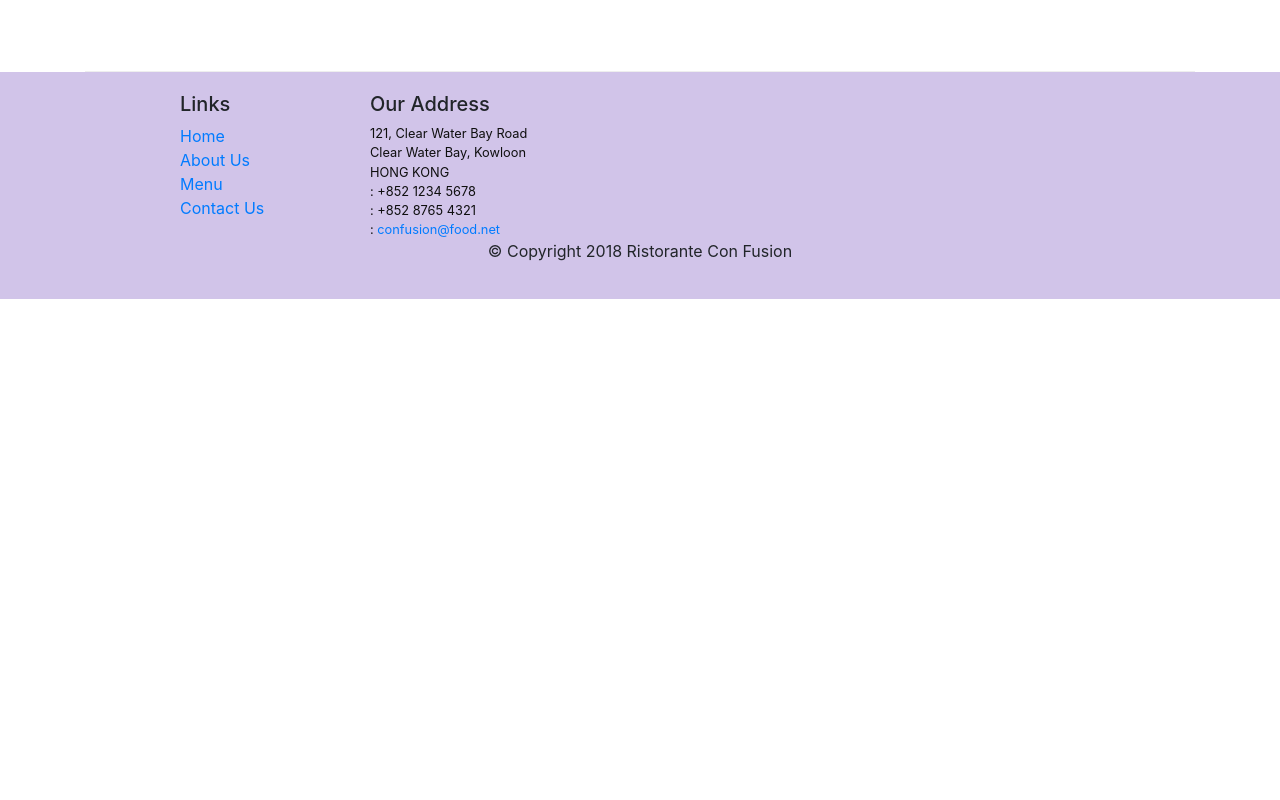
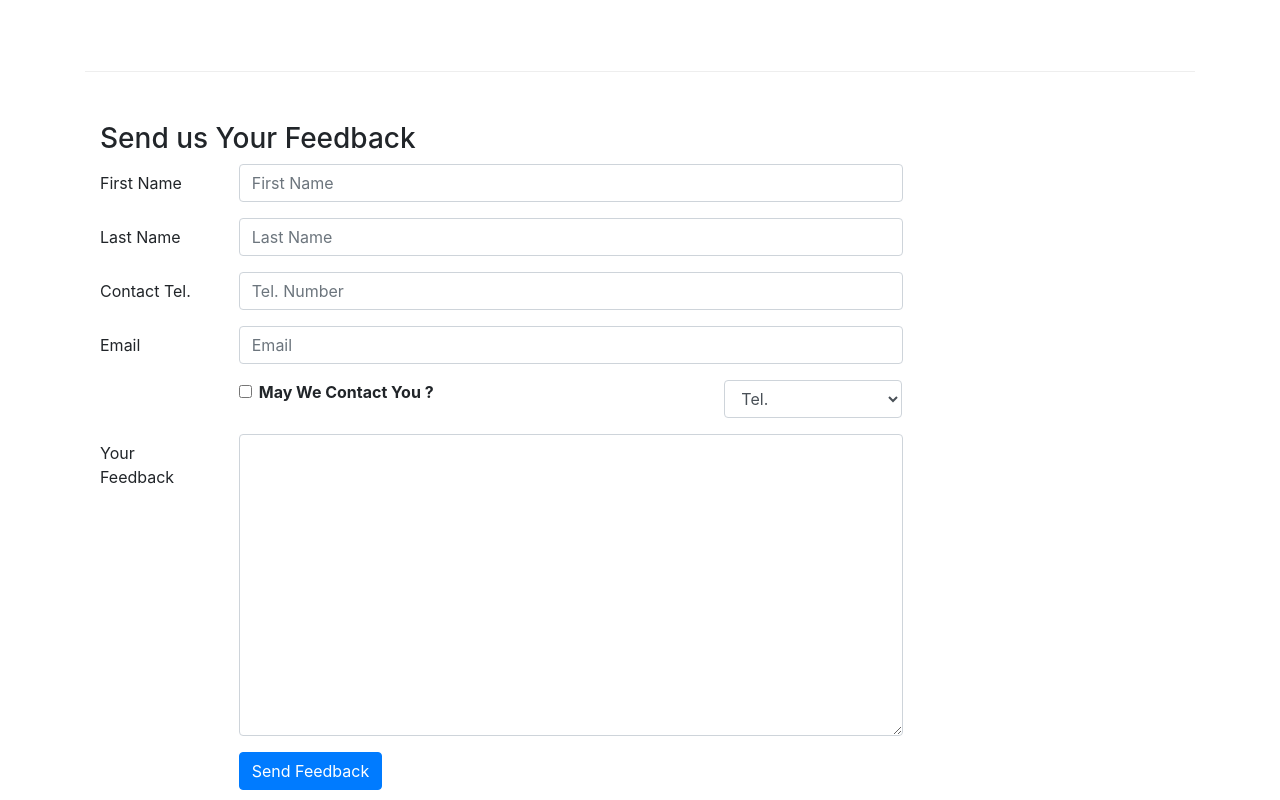
Before and after one commit to DiogenesF/front-end-react, a React (Create React App) app: page /contactus in a window 1280 px wide. Shown: the part 800-1600 px from the top of the page. Before the commit the page ends 1099 px from the top, so only its background shows below. Built offline with nearby package versions, Linux system fonts and the light colour scheme; the HTML template or start-up script is replaced by a standard one.

Commit message:
Controlled Forms

```diff
--- a/src/components/ContactComponent.js
+++ b/src/components/ContactComponent.js
@@ -1,8 +1,43 @@
 import React from 'react';
-import { Breadcrumb, BreadcrumbItem } from "reactstrap";
-import {Link} from "react-router-dom";
+import { Breadcrumb, BreadcrumbItem, Button, Form, FormGroup, Label, Input, Col } from "reactstrap";
+import { Link } from "react-router-dom";
 
-function Contact(props) {
+class Contact extends React.Component {
+
+    constructor(props) {
+        super(props);
+
+        this.state = {
+            firstname: '',
+            lastname: '',
+            telnum: '',
+            email: '',
+            agree: false,
+            contactType: 'Tel.',
+            message: ''
+        };
+
+        this.handleSubmit = this.handleSubmit.bind(this);
+        this.handleInputChange = this.handleInputChange.bind(this);
+    }
+
+    handleInputChange(event) {
+        const target = event.target;
+        const value = target.type === "checkbox" ? target.checked : target.value;
+        const name = target.name;
+
+        this.setState({
+            [name]: value
+        })
+    }
+
+    handleSubmit(event) {
+        console.log("Current state is: " + JSON.stringify(this.state))
+        alert("Current state is: " + JSON.stringify(this.state));
+        event.preventDefault();
+    }
+
+    render() {
         return (
             <div className="container">
                 <div className="row">
@@ -41,8 +76,79 @@
                         </div>
                     </div>
                 </div>
+                <div className="row row-content">
+                    <div className="col-12">
+                        <h3>Send us Your Feedback</h3>
                     </div>
+                    <div className="col-12 col-md-9">
+                        <Form onSubmit={this.handleSubmit}>
+                            <FormGroup row>
+                                <Label htmlFor="firstname" md={2}>First Name</Label>
+                                <Col md={10}>
+                                    <Input type="text" id="firstname" name="firstname" placeholder="First Name"
+                                        value={this.state.firstname} onChange={this.handleInputChange}/>
+                                </Col>
+                            </FormGroup>
+                            <FormGroup row>
+                                <Label htmlFor="lastname" md={2}>Last Name</Label>
+                                <Col md={10}>
+                                    <Input type="text" id="lastname" name="lastname" placeholder="Last Name"
+                                        value={this.state.lastname} onChange={this.handleInputChange}/>
+                                </Col>
+                            </FormGroup>
+                            <FormGroup row>
+                                <Label htmlFor="telnum" md={2}>Contact Tel.</Label>
+                                <Col md={10}>
+                                    <Input type="tel" id="telnum" name="telnum" placeholder="Tel. Number"
+                                        value={this.state.telnum} onChange={this.handleInputChange}/>
+                                </Col>
+                            </FormGroup>
+                            <FormGroup row>
+                                <Label htmlFor="email" md={2}>Email</Label>
+                                <Col md={10}>
+                                    <Input type="email" id="email" name="email" placeholder="Email"
+                                        value={this.state.email} onChange={this.handleInputChange}/>
+                                </Col>
+                            </FormGroup>
+                            <FormGroup row>
+                                <Col md={{size: 6, offset:2}}>
+                                    <FormGroup check>
+                                        <Label check>
+                                            <Input type="checkbox" name="agree" checked={this.state.agree}
+                                                onChange={this.handleInputChange}/> {' '}
+                                            <strong>May We Contact You ?</strong>
+                                        </Label>
+                                    </FormGroup>
+                                </Col>
+                                <Col md={{size: 3, offset:1}}>
+                                    <Input type="select" name="contactType" value={this.state.contactType}
+                                        onChange={this.handleInputChange} >
+                                        <option>Tel.</option>
+                                        <option>Email</option>
+                                    </Input>
+                                </Col>
+                            </FormGroup>
+                            <FormGroup row>
+                                <Label htmlFor="message" md={2}>Your Feedback</Label>
+                                <Col md={10}>
+                                    <Input type="textarea" id="message" name="message" rows="12"
+                                        value={this.state.message} onChange={this.handleInputChange}/>
+                                </Col>
+                            </FormGroup>
+                            <FormGroup row>
+                                <Col md={{size:10, offset:2}}>
+                                    <Button type="submit" color="primary">
+                                    Send Feedback
+                                    </Button>
+                                </Col>
+                            </FormGroup>
+                        </Form>
+                    </div>
+                </div>
+            </div>
+
         );
+    }
 }
 
 export default Contact;
```
Lines whose indentation alone changed are shown as unchanged.
